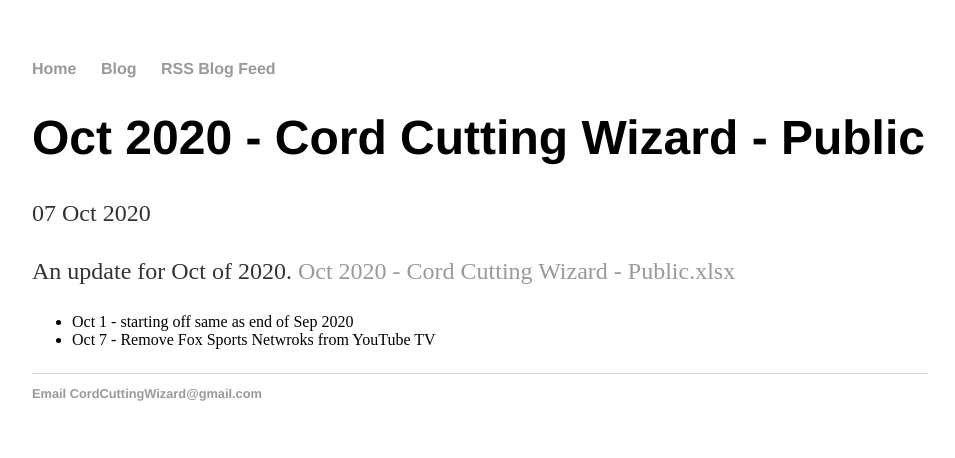
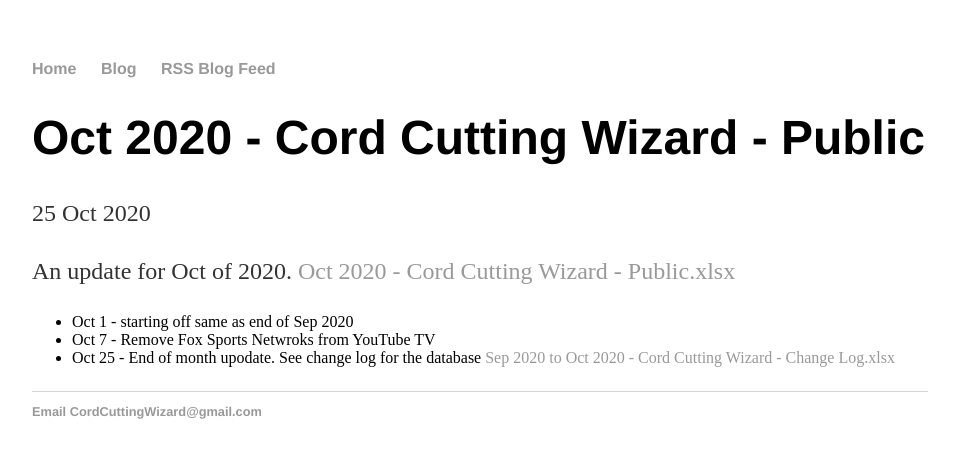
Before and after one commit to wjhladik/wjhladik.github.io, a Jekyll site: the page built from _posts/2020-10-25-Oct-2020-Cord-Cutting-Wizard-Public.md, in a window 1280 px wide. Shown: the top 458 px of the page, without its empty margins (160-1115 px from the left). Built offline with Jekyll 4.4.1, drawn with Linux system fonts in a browser that asks for light colours.

Commit message:
Update and rename 2020-10-07-Oct-2020-Cord-Cutting-Wizard-Public.md to 2020-10-25-Oct-2020-Cord-Cutting-Wizard-Public.md

```diff
--- a/_posts/2020-10-07-Oct-2020-Cord-Cutting-Wizard-Public.md
+++ b/_posts/2020-10-25-Oct-2020-Cord-Cutting-Wizard-Public.md
@@ -1,10 +1,11 @@
 ---
 layout: post
 title: "Oct 2020 - Cord Cutting Wizard - Public"
-date: 2020-10-07
+date: 2020-10-25
 ---
 <p>An update for Oct of 2020. <a href="/Oct 2020 - Cord Cutting Wizard - Public.xlsx">Oct 2020 - Cord Cutting Wizard - Public.xlsx</a>
   <p>
     <ul>
       <li>Oct 1 - starting off same as end of Sep 2020
       <li>Oct 7 - Remove Fox Sports Netwroks from YouTube TV
+      <li>Oct 25 - End of month upodate. See change log for the database <a href="/Sep 2020 to Oct 2020 - Cord Cutting Wizard - Change Log.xlsx">Sep 2020 to Oct 2020 - Cord Cutting Wizard - Change Log.xlsx</a>
```
